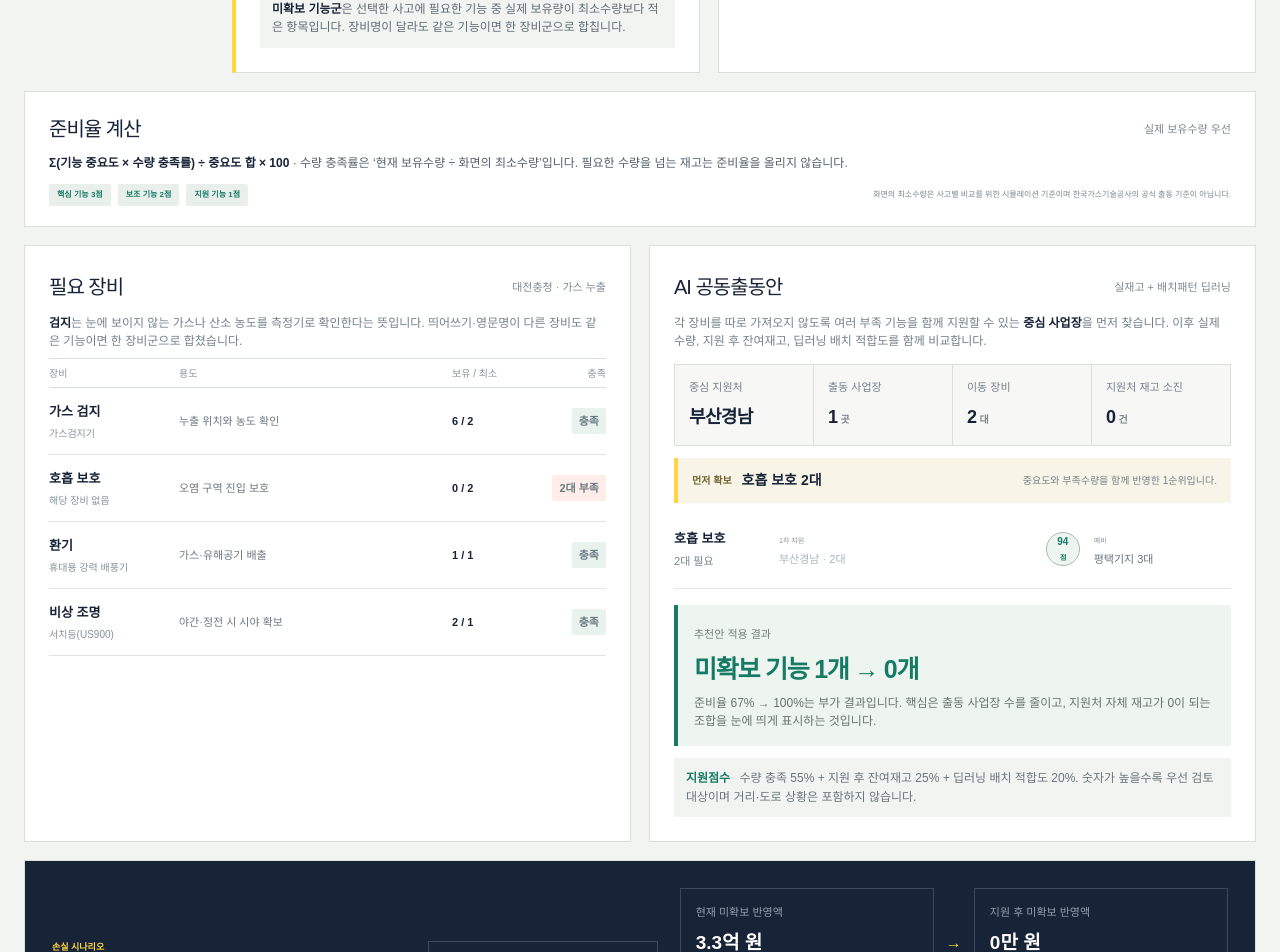
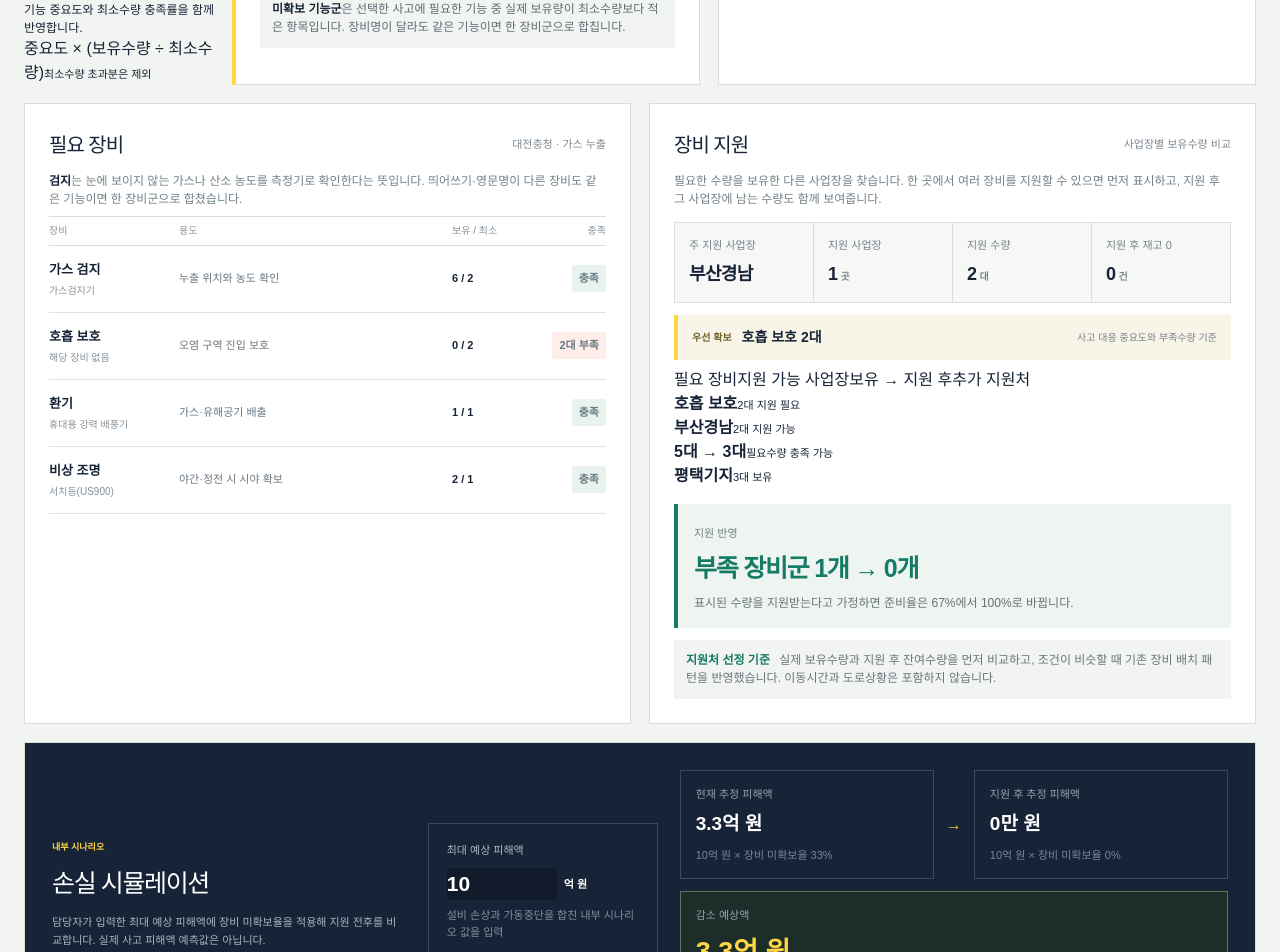
Before and after one commit to woals5420/hyeonjang-on, a Next.js app: page /recover in a window 1280 px wide. Shown: the part 820-1772 px from the top of the page. Built offline with nearby package versions, Linux system fonts and the light colour scheme.

Commit message:
긴급복구 지원 화면 문구와 구조 개선

```diff
--- a/app/recover/page.tsx
+++ b/app/recover/page.tsx
@@ -34,7 +34,7 @@ type SupportCandidate = {
   neural: number;
   stockCoverage: number;
   remaining: number;
-  supportScore: number;
+  rankValue: number;
 };
 
 const data = safetyData as Data;
@@ -177,10 +177,10 @@ export default function RecoverGrid() {
       const stockCoverage = shortage > 0 ? Math.min(stock.quantity / shortage, 1) : 1;
       const remaining = Math.max(0, stock.quantity - shortage);
       const reserveScore = Math.min(remaining / Math.max(1, needed.required), 1);
-      const supportScore = Math.round((stockCoverage * 0.55 + reserveScore * 0.25 + neural * 0.2) * 100);
-      return { site: candidate, ...stock, neural, stockCoverage, remaining, supportScore };
+      const rankValue = stockCoverage * 0.55 + reserveScore * 0.25 + neural * 0.2;
+      return { site: candidate, ...stock, neural, stockCoverage, remaining, rankValue };
     }).filter((candidate) => candidate.quantity > 0)
-      .sort((a, b) => b.supportScore - a.supportScore || b.quantity - a.quantity);
+      .sort((a, b) => b.rankValue - a.rankValue || b.quantity - a.quantity);
     return { ...needed, shortage, candidates };
   }).filter((item) => item.shortage > 0);
 
@@ -190,9 +190,9 @@ export default function RecoverGrid() {
       const match = transfer.candidates.find((item) => item.site === candidate);
       return Boolean(match && match.quantity >= transfer.shortage);
     }).length;
-    const averageScore = available.length ? available.reduce((sum, item) => sum + item.supportScore, 0) / available.length : 0;
-    return { site: candidate, fullCoverage, averageScore };
-  }).sort((a, b) => b.fullCoverage - a.fullCoverage || b.averageScore - a.averageScore);
+    const averageRank = available.length ? available.reduce((sum, item) => sum + item.rankValue, 0) / available.length : 0;
+    return { site: candidate, fullCoverage, averageRank };
+  }).sort((a, b) => b.fullCoverage - a.fullCoverage || b.averageRank - a.averageRank);
   const supportHub = hubRanking[0]?.fullCoverage ? hubRanking[0].site : '';
   const supportPlan = transfers.map((transfer) => {
     const hubCandidate = transfer.candidates.find((candidate) => candidate.site === supportHub && candidate.quantity >= transfer.shortage);
@@ -248,15 +248,12 @@ export default function RecoverGrid() {
       </section>
 
       <section className="rg-status">
-        <div className="readiness-ring" style={{ background: `conic-gradient(var(--grid-accent) ${readiness}%, #e2e7e3 ${readiness}% 100%)` }}><div><strong>{readiness}</strong><span>%</span><small>장비 준비율</small></div></div>
+        <div className="readiness-card">
+          <div className="readiness-ring" style={{ background: `conic-gradient(var(--grid-accent) ${readiness}%, #e2e7e3 ${readiness}% 100%)` }}><div><strong>{readiness}</strong><span>%</span><small>장비 준비율</small></div></div>
+          <div className="readiness-card-proof"><strong>계산 기준</strong><p>기능 중요도와 최소수량 충족률을 함께 반영합니다.</p><span>중요도 × (보유수량 ÷ 최소수량)</span><small>최소수량 초과분은 제외</small></div>
+        </div>
         <div className="rg-site-summary"><span>{site}</span><h2>{incidentProfile.label}</h2><div><p><small>보유 장비 종류</small><strong>{data.emergencyEquipment.bySite[site]?.items || 0}<em>종</em></strong></p><p><small>전체 보유 수량</small><strong>{data.emergencyEquipment.bySite[site]?.quantity || 0}<em>대</em></strong></p><p><small>미확보 기능군</small><strong>{transfers.length}<em>개</em></strong></p></div><p className="readiness-summary"><b>미확보 기능군</b>은 선택한 사고에 필요한 기능 중 실제 보유량이 최소수량보다 적은 항목입니다. 장비명이 달라도 같은 기능이면 한 장비군으로 합칩니다.</p></div>
         <div className="rg-fingerprint"><span>보유 구성</span>{fingerprintGroups.map((item) => <div key={item.label}><small>{item.label}</small><i><b style={{ width: `${Math.round(item.quantity / fingerprintMax * 100)}%` }} /></i><strong>{item.quantity}</strong></div>)}</div>
-      </section>
-
-      <section className="readiness-proof">
-        <div className="rg-title"><h2>준비율 계산</h2><small>실제 보유수량 우선</small></div>
-        <p><b>Σ(기능 중요도 × 수량 충족률) ÷ 중요도 합 × 100</b> · 수량 충족률은 ‘현재 보유수량 ÷ 화면의 최소수량’입니다. 필요한 수량을 넘는 재고는 준비율을 올리지 않습니다.</p>
-        <div className="proof-chips"><span>핵심 기능 3점</span><span>보조 기능 2점</span><span>지원 기능 1점</span><em>화면의 최소수량은 사고별 비교를 위한 시뮬레이션 기준이며 한국가스기술공사의 공식 출동 기준이 아닙니다.</em></div>
       </section>
 
       <section className="rg-main-grid">
@@ -271,38 +268,50 @@ export default function RecoverGrid() {
         </div>
 
         <div className="transfer-board">
-          <div className="rg-title"><h2>AI 공동출동안</h2><small>실재고 + 배치패턴 딥러닝</small></div>
-          <p className="section-help">각 장비를 따로 가져오지 않도록 여러 부족 기능을 함께 지원할 수 있는 <b>중심 사업장</b>을 먼저 찾습니다. 이후 실제 수량, 지원 후 잔여재고, 딥러닝 배치 적합도를 함께 비교합니다.</p>
+          <div className="rg-title"><h2>장비 지원</h2><small>사업장별 보유수량 비교</small></div>
+          <p className="section-help">필요한 수량을 보유한 다른 사업장을 찾습니다. 한 곳에서 여러 장비를 지원할 수 있으면 먼저 표시하고, 지원 후 그 사업장에 남는 수량도 함께 보여줍니다.</p>
           <div className="ai-plan-summary">
-            <div><small>중심 지원처</small><strong>{supportHub ? supportHub.replace('지사', '') : '추가 확인'}</strong></div>
-            <div><small>출동 사업장</small><strong>{supportSites.length}<em>곳</em></strong></div>
-            <div><small>이동 장비</small><strong>{transferUnits}<em>대</em></strong></div>
-            <div className={depletedDonors ? 'plan-warning' : ''}><small>지원처 재고 소진</small><strong>{depletedDonors}<em>건</em></strong></div>
+            <div><small>주 지원 사업장</small><strong>{supportHub ? supportHub.replace('지사', '') : '추가 확인'}</strong></div>
+            <div><small>지원 사업장</small><strong>{supportSites.length}<em>곳</em></strong></div>
+            <div><small>지원 수량</small><strong>{transferUnits}<em>대</em></strong></div>
+            <div className={depletedDonors ? 'plan-warning' : ''}><small>지원 후 재고 0</small><strong>{depletedDonors}<em>건</em></strong></div>
           </div>
-          {priorityGap && <p className="ai-priority"><b>먼저 확보</b><strong>{priorityGap.label} {priorityGap.shortage}대</strong><span>중요도와 부족수량을 함께 반영한 1순위입니다.</span></p>}
-          {supportPlan.map((item) => <div className="transfer-row transfer-row-rich" key={item.key}><div><strong>{item.label}</strong><small>{item.shortage}대 필요</small></div>{item.selected ? <><span><small>1차 지원</small>{item.selected.site.replace('지사', '')} · {Math.min(item.shortage, item.selected.quantity)}대</span><b>지원 후 {item.selected.remaining}대</b><em>{item.selected.supportScore}</em><span className="backup-site"><small>예비</small>{item.backup ? `${item.backup.site.replace('지사', '')} ${item.backup.quantity}대` : '확인 필요'}</span></> : <p>다른 사업장에도 확인 가능한 장비가 없습니다.</p>}</div>)}
+          {priorityGap && <p className="ai-priority"><b>우선 확보</b><strong>{priorityGap.label} {priorityGap.shortage}대</strong><span>사고 대응 중요도와 부족수량 기준</span></p>}
+          <div className="support-columns"><span>필요 장비</span><span>지원 가능 사업장</span><span>보유 → 지원 후</span><span>추가 지원처</span></div>
+          {supportPlan.map((item) => {
+            const moved = item.selected ? Math.min(item.shortage, item.selected.quantity) : 0;
+            const unresolved = Math.max(0, item.shortage - moved);
+            return <div className="support-row" key={item.key}>
+              <div><strong>{item.label}</strong><small>{item.shortage}대 지원 필요</small></div>
+              {item.selected ? <>
+                <div><strong>{item.selected.site.replace('지사', '')}</strong><small>{moved}대 지원 가능</small></div>
+                <div><strong>{item.selected.quantity}대 → {item.selected.remaining}대</strong><small>{unresolved ? `${unresolved}대 추가 확인` : '필요수량 충족 가능'}</small></div>
+                <div><strong>{item.backup ? item.backup.site.replace('지사', '') : '확인 필요'}</strong><small>{item.backup ? `${item.backup.quantity}대 보유` : '추가 지원처 없음'}</small></div>
+              </> : <p>다른 사업장에도 확인 가능한 장비가 없습니다.</p>}
+            </div>;
+          })}
           {transfers.length === 0 && <p className="rg-empty">이 상황의 최소 장비세트를 모두 충족합니다.</p>}
-          <div className="support-outcome"><small>추천안 적용 결과</small><strong>미확보 기능 {transfers.length}개 → {supportedKit.filter((item) => item.quantity < item.required).length}개</strong><p>준비율 {readiness}% → {supportedReadiness}%는 부가 결과입니다. 핵심은 출동 사업장 수를 줄이고, 지원처 자체 재고가 0이 되는 조합을 눈에 띄게 표시하는 것입니다.</p></div>
-          <p className="score-guide"><b>지원점수</b> 수량 충족 55% + 지원 후 잔여재고 25% + 딥러닝 배치 적합도 20%. 숫자가 높을수록 우선 검토 대상이며 거리·도로 상황은 포함하지 않습니다.</p>
+          <div className="support-outcome"><small>지원 반영</small><strong>부족 장비군 {transfers.length}개 → {supportedKit.filter((item) => item.quantity < item.required).length}개</strong><p>표시된 수량을 지원받는다고 가정하면 준비율은 {readiness}%에서 {supportedReadiness}%로 바뀝니다.</p></div>
+          <p className="score-guide"><b>지원처 선정 기준</b> 실제 보유수량과 지원 후 잔여수량을 먼저 비교하고, 조건이 비슷할 때 기존 장비 배치 패턴을 반영했습니다. 이동시간과 도로상황은 포함하지 않습니다.</p>
         </div>
       </section>
 
       <section className="loss-lab">
-        <div className="loss-copy"><span>손실 시나리오</span><h2>미확보 장비가 줄면 위험액은 얼마나 달라지나</h2><p>피해액 정답 데이터가 없어 AI가 피해액을 꾸며내지 않습니다. 담당자가 정한 최대 위험액에 ‘필요 장비 미확보율’을 적용해 지원 전후를 비교합니다.</p></div>
-        <label>사고 시 최대 노출액 <span><input type="number" min="1" max="9999" value={exposure} onChange={(event) => setExposure(Math.max(1, Number(event.target.value) || 1))} /> 억 원</span><small>설비 손상·가동중단을 합친 내부 시나리오 값을 입력</small></label>
+        <div className="loss-copy"><span>내부 시나리오</span><h2>손실 시뮬레이션</h2><p>담당자가 입력한 최대 예상 피해액에 장비 미확보율을 적용해 지원 전후를 비교합니다. 실제 사고 피해액 예측값은 아닙니다.</p></div>
+        <label>최대 예상 피해액 <span><input type="number" min="1" max="9999" value={exposure} onChange={(event) => setExposure(Math.max(1, Number(event.target.value) || 1))} /> 억 원</span><small>설비 손상과 가동중단을 합친 내부 시나리오 값을 입력</small></label>
         <div className="loss-results">
-          <div><small>현재 미확보 반영액</small><strong>{money(currentExposure)}</strong><p>{money(exposure)} × 장비 미확보율 {100 - readiness}%</p></div>
+          <div><small>현재 추정 피해액</small><strong>{money(currentExposure)}</strong><p>{money(exposure)} × 장비 미확보율 {100 - readiness}%</p></div>
           <i>→</i>
-          <div><small>지원 후 미확보 반영액</small><strong>{money(supportedExposure)}</strong><p>{money(exposure)} × 장비 미확보율 {100 - supportedReadiness}%</p></div>
-          <div className="protected-money"><small>줄어드는 위험액</small><strong>{money(protectedAmount)}</strong><p>AI 공동출동안을 적용했을 때의 시나리오 차이이며 실제 피해액 예측값은 아닙니다.</p></div>
+          <div><small>지원 후 추정 피해액</small><strong>{money(supportedExposure)}</strong><p>{money(exposure)} × 장비 미확보율 {100 - supportedReadiness}%</p></div>
+          <div className="protected-money"><small>감소 예상액</small><strong>{money(protectedAmount)}</strong><p>장비 지원 전후의 시뮬레이션 차이</p></div>
         </div>
       </section>
 
       <section className="rg-model">
-        <div className="rg-title"><h2>딥러닝 상태</h2><small>한국가스기술공사 공개데이터만 사용</small></div>
-        <div className="model-status"><span><i />학습 완료 · 신규 데이터 반영 시 재학습</span><p>사업장과 장비의 반복 배치 관계를 학습해 지원처 우선순위를 계산합니다. 화면을 열어둔 동안 실시간으로 학습하는 모델은 아닙니다.</p></div>
-        <div className="rg-model-metrics"><div><small>학습 원자료</small><strong>{number.format(model.data.records)}건</strong></div><div><small>학습 조합</small><strong>{number.format(model.data.trainPairs)}쌍</strong></div><div><small>검증 조합</small><strong>{number.format(model.data.testPairs)}쌍</strong></div><div><small>검증 정확도</small><strong>{(model.metrics.accuracy * 100).toFixed(1)}%</strong></div><div><small>구분 성능 AUC</small><strong>{model.metrics.auc.toFixed(3)}</strong></div></div>
-        <p><b>AI가 판단하는 것</b> 장비 부족분을 어느 사업장에서 묶어 지원할지와 지원 후 재고가 남는지를 비교합니다. <b>AI가 판단하지 않는 것</b> 실제 이동시간·도로상황·사고 피해액입니다. 검증 정확도 64.1%이므로 담당자 확인을 대신하지 않고 후보를 압축하는 용도로 사용합니다.</p>
+        <div className="rg-title"><h2>AI 학습 현황</h2><small>한국가스기술공사 공개데이터만 사용</small></div>
+        <div className="model-status"><span><i />학습 데이터 반영 완료</span><p>신규 장비 공개데이터가 추가되면 같은 방식으로 다시 학습합니다.</p></div>
+        <div className="rg-model-metrics"><div><small>학습 데이터</small><strong>{number.format(model.data.records)}건</strong></div><div><small>학습 사례</small><strong>{number.format(model.data.trainPairs)}쌍</strong></div><div><small>검증 사례</small><strong>{number.format(model.data.testPairs)}쌍</strong></div><div><small>검증 정확도</small><strong>{(model.metrics.accuracy * 100).toFixed(1)}%</strong></div><div><small>분류 성능(AUC)</small><strong>{model.metrics.auc.toFixed(3)}</strong></div></div>
+        <p><b>사용 위치</b> 장비 지원 화면의 사업장 표시 순서를 보조합니다. 실제 보유수량과 지원 후 잔여수량을 우선 확인하고, 조건이 비슷할 때 학습한 장비 배치 패턴을 반영합니다. 정확도 64.1%이므로 최종 확인은 담당자가 수행합니다.</p>
       </section>
     </main>
   );
```
